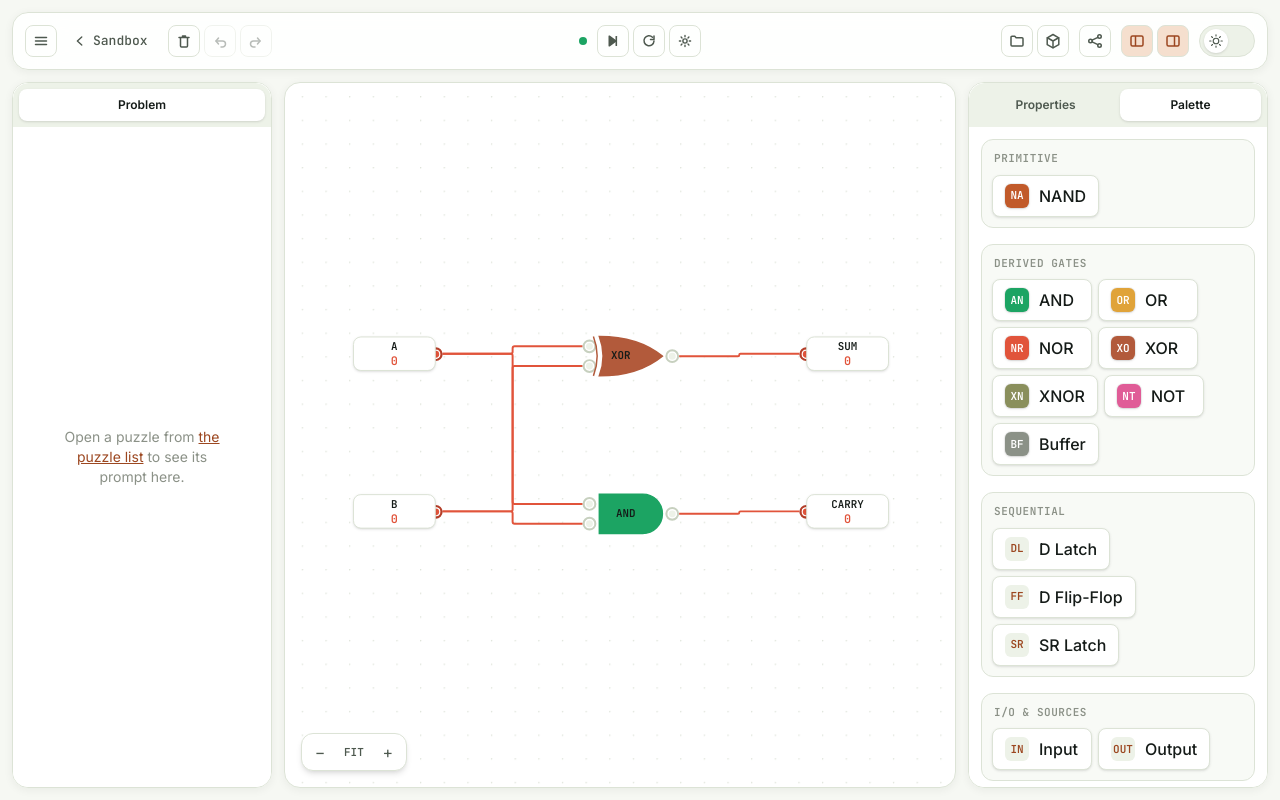
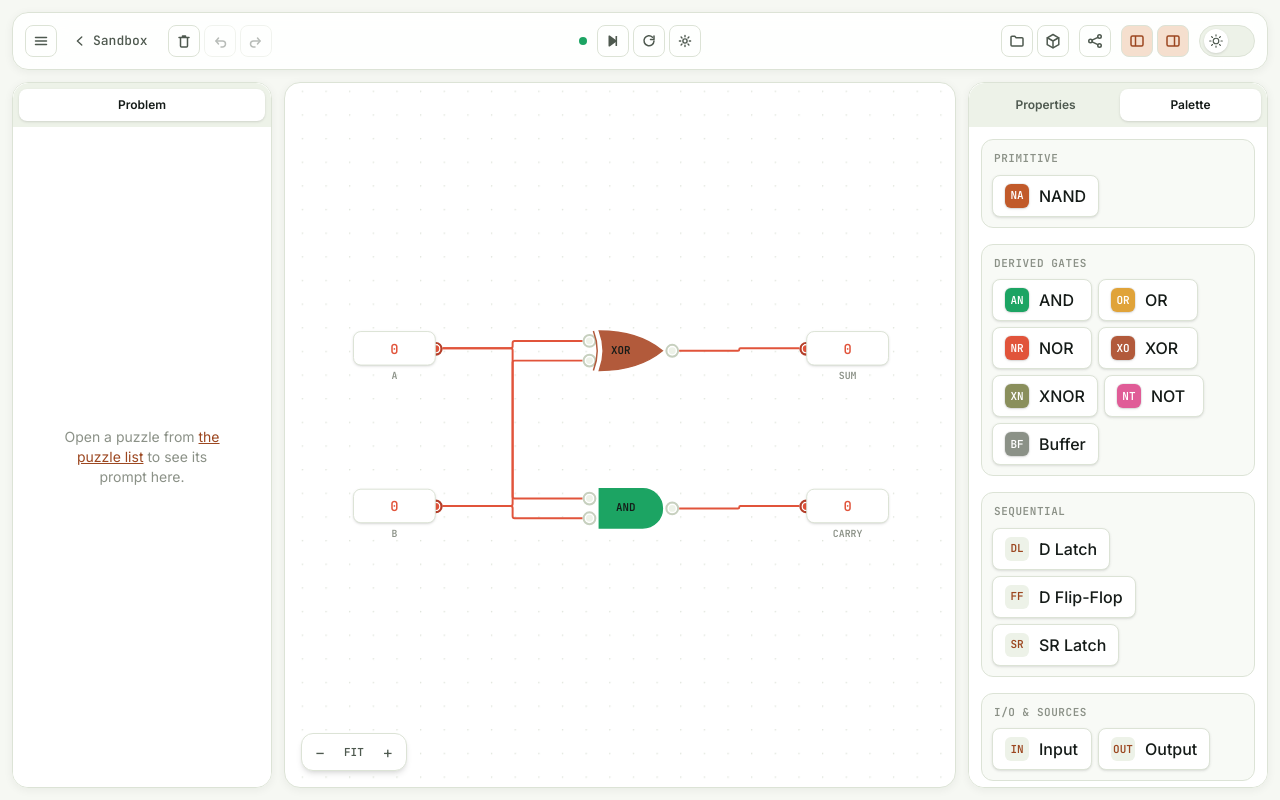
Before and after one commit to LancesLance56/nandscape, a Next.js app in the folder apps/web/: page /nandbox in a window 1280 px wide. Built offline with nearby package versions, Linux system fonts and the light colour scheme.

Commit message:
bus aesthetic change

```diff
--- a/apps/web/components/editor/nodes/bus-input-node.tsx
+++ b/apps/web/components/editor/nodes/bus-input-node.tsx
@@ -59,15 +59,18 @@ function BusInputNodeImpl({ id, data, selected }: NodeProps<EditorNode>) {
   };
 
   const digits = (
-    <span className="flex shrink-0 gap-px font-mono text-xs font-bold leading-none text-ink">
+    <span className="flex shrink-0 gap-0.5 font-mono text-xs font-bold leading-none text-ink">
       {busData.values.map((v, i) => (
         <button
           key={busData.names[i]}
           type="button"
           onClick={(event) => toggleLane(event, i)}
-          className={`rounded-sm px-px transition-colors ${
-            v === SignalState.HIGH ? "text-signal-green" : "text-signal-coral"
-          } hover:bg-surface-2`}
+          title={`Toggle ${busData.names[i]}`}
+          className={`min-w-[13px] rounded-sm border px-0.5 py-px text-center transition-colors ${
+            v === SignalState.HIGH
+              ? "border-signal-green/50 bg-signal-green/10 text-signal-green"
+              : "border-signal-coral/40 bg-signal-coral/10 text-signal-coral"
+          } hover:brightness-125 active:scale-95`}
         >
           {bitChar(v)}
         </button>
--- a/apps/web/components/editor/nodes/io-node.tsx
+++ b/apps/web/components/editor/nodes/io-node.tsx
@@ -28,15 +28,25 @@ const STATE_BORDER_CLASS: Record<SignalState, string> = {
   [SignalState.UNKNOWN]: "border-copper/50",
 };
 
+const LABEL_HEIGHT = 13;
+const LABEL_GAP = 3;
+
 /** Same rounded-card shape and margin/spacing/minHeight-derived sizing as
- *  gate-node.tsx/bus-merge-node.tsx (single pin, so nodeHeight collapses to
- *  just `minHeight`),  a fixed inline size from first paint instead of the
- *  old circle-plus-label layout's unmeasured natural size, which needed a
- *  post-mount ResizeObserver pass and visibly jumped once React Flow
- *  measured it. That jump, combined with a toggle click bubbling into React
- *  Flow's own node-selection handling (see stopPropagation below and
- *  elevateNodesOnSelect in circuit-canvas.tsx), is what looked like the
- *  node "bouncing through" its neighbors on click. */
+ *  gate-node.tsx/bus-merge-node.tsx (single pin, so the box's own height
+ *  collapses to just `minHeight`),  a fixed inline size from first paint
+ *  instead of the old circle-plus-label layout's unmeasured natural size,
+ *  which needed a post-mount ResizeObserver pass and visibly jumped once
+ *  React Flow measured it. That jump, combined with a toggle click bubbling
+ *  into React Flow's own node-selection handling (see stopPropagation below
+ *  and elevateNodesOnSelect in circuit-canvas.tsx), is what looked like the
+ *  node "bouncing through" its neighbors on click.
+ *
+ *  The name label sits outside the box, below it, so the box itself (and
+ *  therefore the pin, which is centered on the box, not the whole node) is
+ *  exactly as tall as a plain single-port gate node,  keeping straight
+ *  wires straight against every other node type that shares this formula.
+ *  The label is extra content anchored below that fixed point, it never
+ *  changes where the box or pin sit. */
 function IoNodeImpl({id, data, selected}: NodeProps<EditorNode>) {
   const ioData = data as IoNodeData;
   const isInput = ioData.kind === "input";
@@ -55,7 +65,8 @@ function IoNodeImpl({id, data, selected}: NodeProps<EditorNode>) {
       minHeight: s.gateNodeMinHeight,
     })),
   );
-  const nodeHeight = Math.max(minHeight, margin * 2);
+  const boxHeight = Math.max(minHeight, margin * 2);
+  const nodeHeight = boxHeight + LABEL_GAP + LABEL_HEIGHT;
 
   // A real simulation session (see simulation-store.ts) takes priority over
   // the always-on instant preview once one's attached,  same rule wire-edge.tsx
@@ -89,7 +100,7 @@ function IoNodeImpl({id, data, selected}: NodeProps<EditorNode>) {
   return (
     <div
       style={{height: `${nodeHeight}px`, width: `${NODE_WIDTH}px`}}
-      className="relative flex items-center justify-center"
+      className="relative"
     >
       {!isInput && (
         <NodeHandle
@@ -97,7 +108,7 @@ function IoNodeImpl({id, data, selected}: NodeProps<EditorNode>) {
           type="target"
           position={Position.Left}
           signal={signal}
-          style={{top: `${nodeHeight / 2}px`}}
+          style={{top: `${boxHeight / 2}px`}}
           onClick={(event) => onHandleClick(id, "in-0", "target", event)}
           onMouseEnter={(event) => onHandleMouseEnter(id, "target", event)}
           onMouseLeave={onHandleMouseLeave}
@@ -110,7 +121,7 @@ function IoNodeImpl({id, data, selected}: NodeProps<EditorNode>) {
           type="source"
           position={Position.Right}
           signal={signal}
-          style={{top: `${nodeHeight / 2}px`}}
+          style={{top: `${boxHeight / 2}px`}}
           onClick={(event) => onHandleClick(id, "out-0", "source", event)}
           onMouseEnter={(event) => onHandleMouseEnter(id, "source", event)}
           onMouseLeave={onHandleMouseLeave}
@@ -121,16 +132,20 @@ function IoNodeImpl({id, data, selected}: NodeProps<EditorNode>) {
         type="button"
         onClick={handleToggle}
         aria-label={isInput ? `Toggle ${ioData.name}` : `${ioData.name} output`}
-        style={{width: NODE_WIDTH}}
-        className={`absolute inset-y-0 left-1/2 z-10 flex -translate-x-1/2 flex-col items-center justify-center gap-0.5 overflow-hidden rounded-lg border bg-surface-card px-2 shadow-sm transition-[box-shadow,border-color] duration-150 ${
+        style={{top: 0, height: `${boxHeight}px`, width: NODE_WIDTH}}
+        className={`absolute left-1/2 z-10 flex -translate-x-1/2 items-center justify-center overflow-hidden rounded-lg border bg-surface-card shadow-sm transition-[box-shadow,border-color] duration-150 ${
           isInput ? "cursor-pointer active:scale-[0.97]" : "cursor-default"
         } ${selected ? "border-copper ring-2 ring-copper/30" : STATE_BORDER_CLASS[signal]}`}
       >
-        <span className="w-full truncate text-center font-mono text-[11px] font-bold leading-tight text-ink">
-          {ioData.name}
-        </span>
-        <span className={`font-mono text-xs font-bold leading-none ${STATE_TEXT_CLASS[signal]}`}>{stateChar}</span>
+        <span className={`font-mono text-sm font-bold leading-none ${STATE_TEXT_CLASS[signal]}`}>{stateChar}</span>
       </button>
+
+      <span
+        style={{top: `${boxHeight + LABEL_GAP}px`, height: `${LABEL_HEIGHT}px`, width: NODE_WIDTH}}
+        className="absolute left-1/2 -translate-x-1/2 truncate text-center font-mono text-[10px] font-semibold text-slate"
+      >
+        {ioData.name}
+      </span>
     </div>
   );
 }
```
